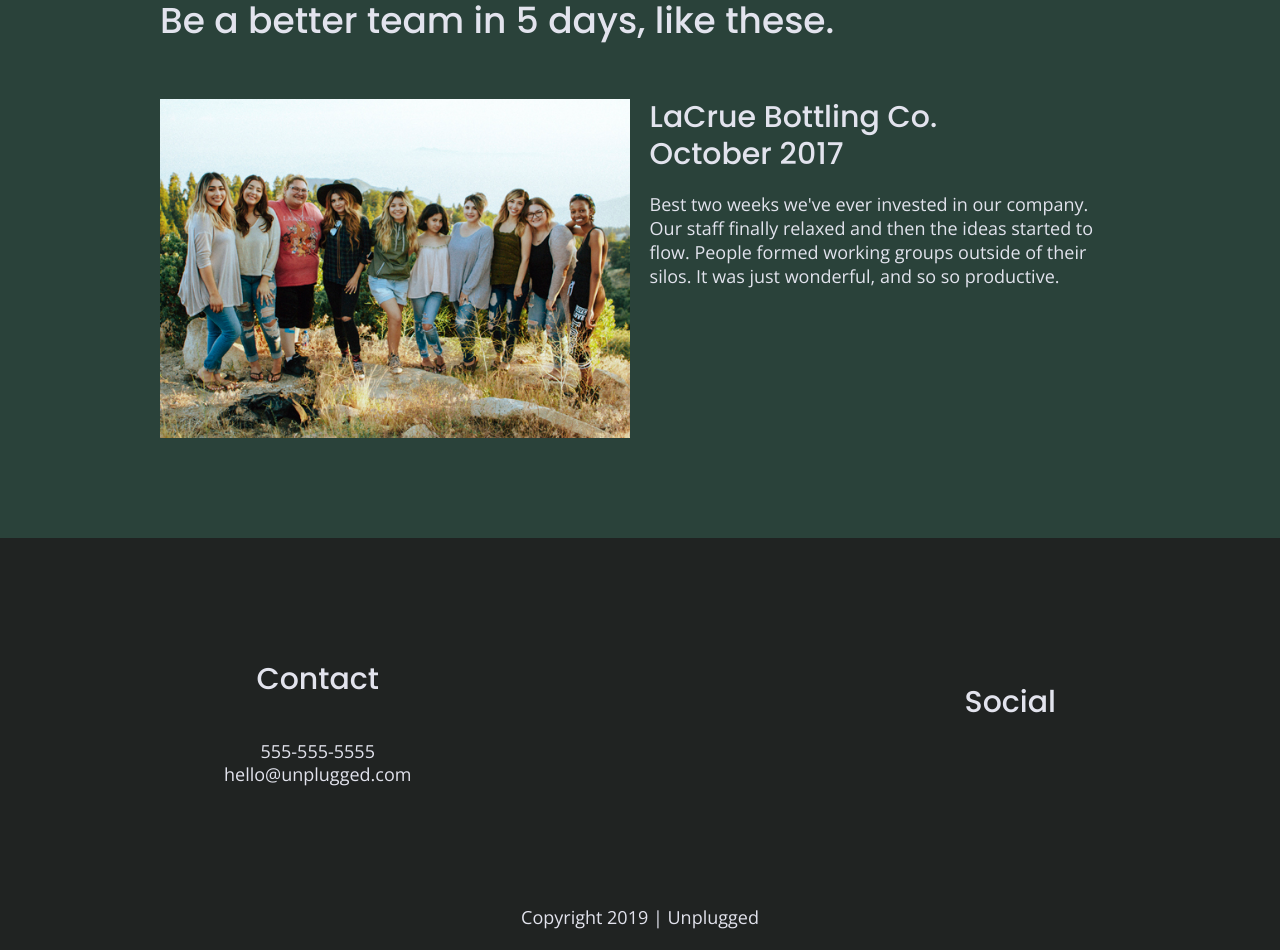
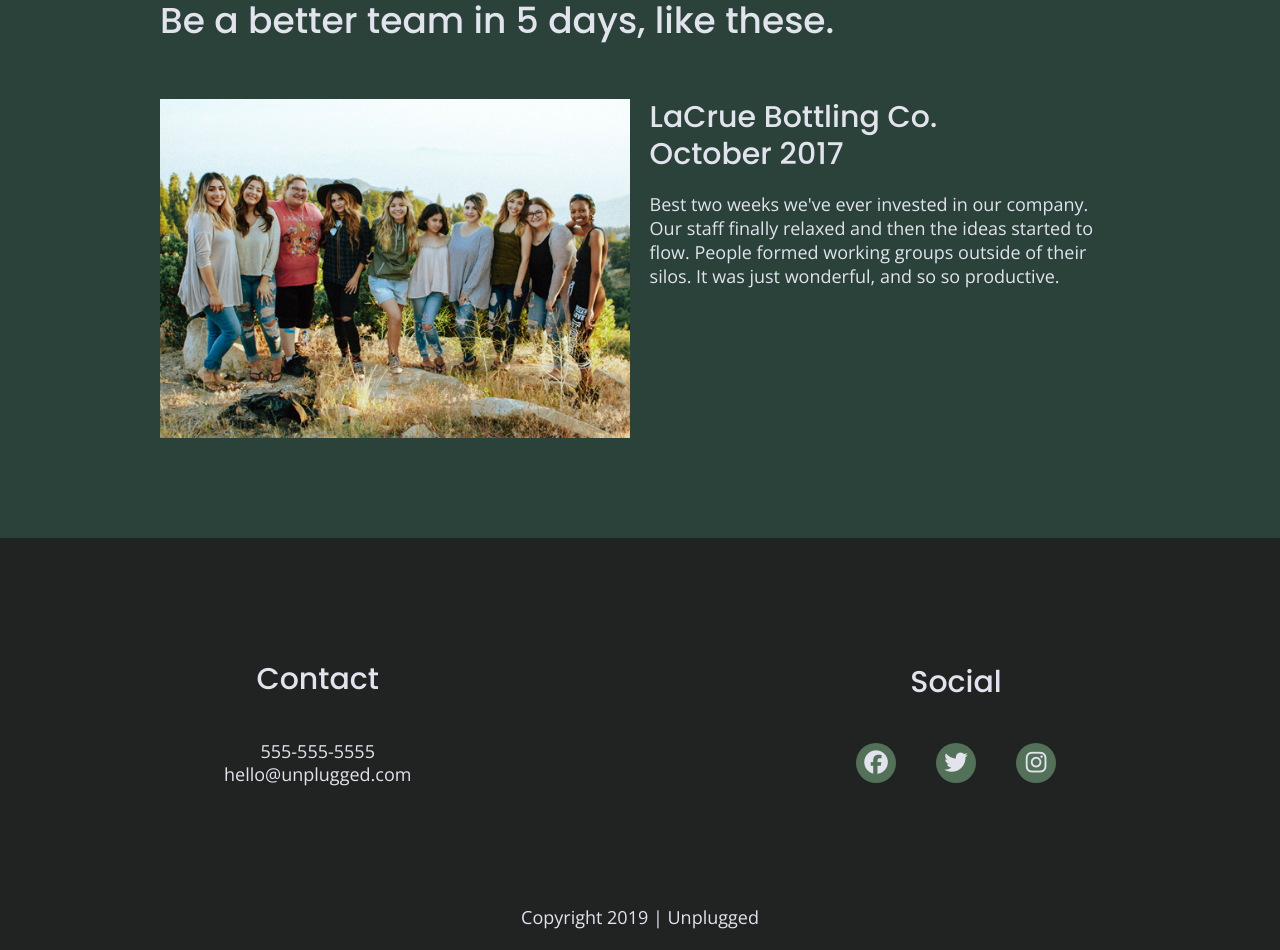
Before and after one commit to tnevile/unplugged-retreat, a plain HTML site: page index.html in a window 1280 px wide. Shown: the part 2098-3048 px from the top of the page. Drawn offline with nearby package versions, Linux system fonts and the light colour scheme.

Commit message:
Added social media icons to footer of each page

```diff
--- a/css/main.css
+++ b/css/main.css
@@ -241,9 +241,17 @@ footer .social-icons {
 }
 
 footer .social-icons p {
+  background-color: #527158;
+  border-radius: 50%;
+  width: 40px;
+  height: 40px;
   display: flex;
   justify-content: center;
   align-items: center;
+}
+
+footer .social-icons p i {
+  font-size: 1.3125em;
 }
 
 footer .copyright {
@@ -346,6 +354,7 @@ input[type=button] {
 }
 
 .features i {
+  color: #e2e3ed;
  font-size: 3.75em;
   margin-bottom: 40px;
 }
@@ -718,10 +727,16 @@ h3 {
       line-height: 1.285;
   }
 
+  footer .social-icons {
+    width: 12.5em;
+    justify-content: space-between;
+  }
+
    footer .copyright {
      width: 100%;
    }
-}
+
+
 /*End Table Styles*/
 
 /*Start Desktop Styles*/
--- a/index.html
+++ b/index.html
@@ -139,9 +139,15 @@
         <div class="social">
           <h4>Social</h4>
             <div class="social-icons">
-              <p><a href="https://www.facebook.com/Skillcrush/" target="_blank"></a></p>
-              <p><a href="https://www.twitter.com/Skillcrush/" target="_blank"></a></p>
-              <p><a href="https://www.instagram.com/Skillcrush/" target="_blank"></a></p>
+              <p><a href="https://www.facebook.com/Skillcrush/" target="_blank">
+                  <i class="fab fa-facebook"></i>
+              </a></p>
+              <p><a href="https://www.twitter.com/Skillcrush/" target="_blank">
+                  <i class="fab fa-twitter"></i>
+              </a></p>
+              <p><a href="https://www.instagram.com/Skillcrush/" target="_blank">
+                  <i class="fab fa-instagram"></i>
+              </a></p>
             </div>
         </div>
       </div>
```
Also changed, not shown: about/index.html (+11 -5 lines), faqs/index.html (+11 -5 lines).
